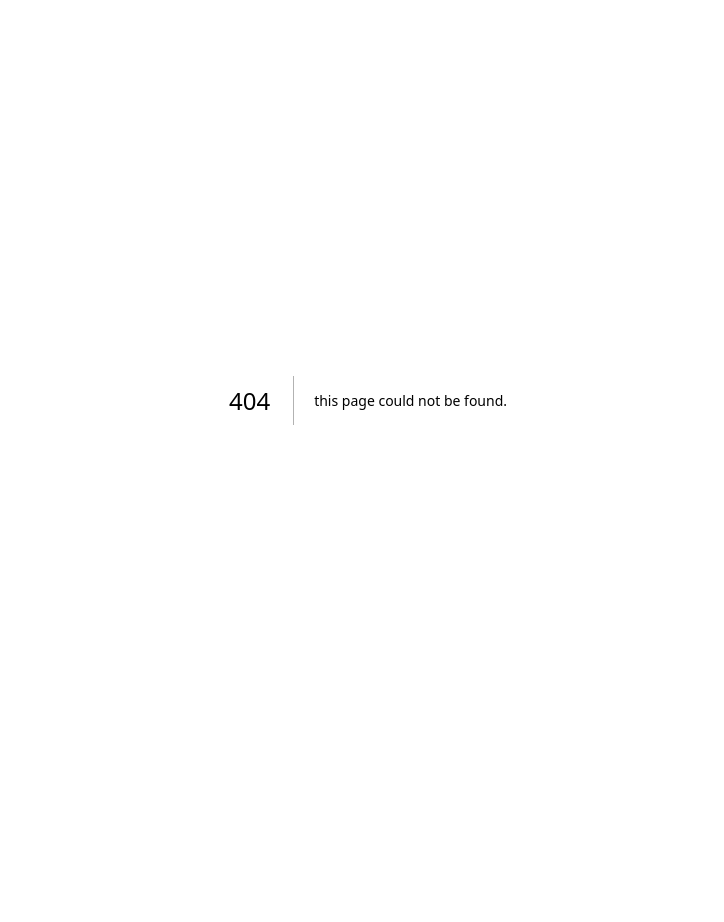
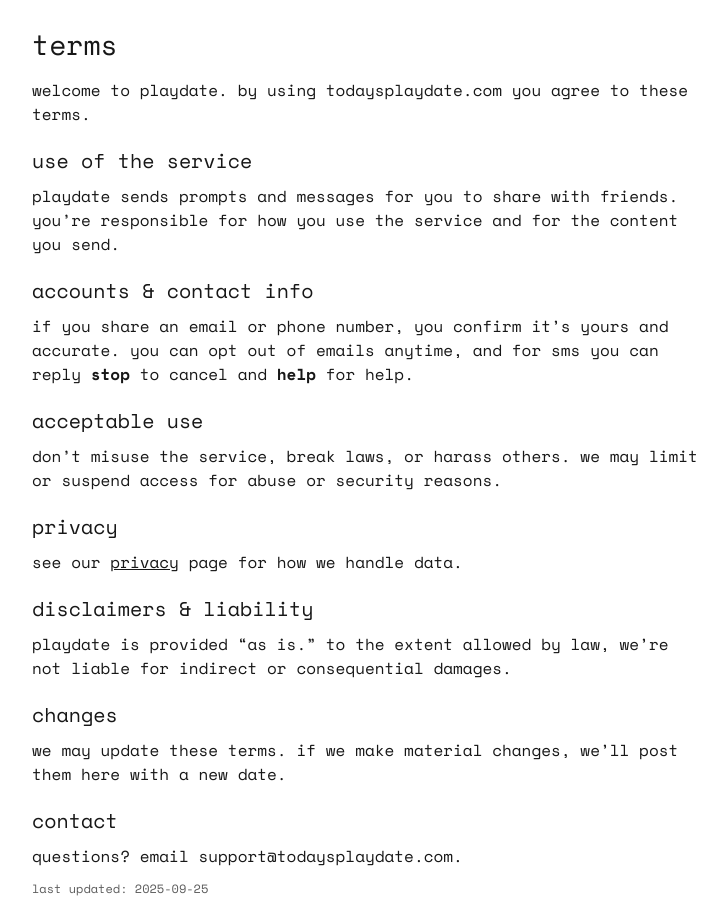
Before and after one commit to shaune-marx/nextjs-boilerplate, a Next.js app: page /terms in a window 1280 px wide. Before the commit this address had no page. Shown: the whole page, without its empty margins (272-996 px from the left). Before the commit the page ends 800 px from the top, so only its background shows below. Built offline with nearby package versions, Linux system fonts and the light colour scheme.

Commit message:
Create page.tsx

```diff
--- /dev/null
+++ b/app/terms/page.tsx
@@ -0,0 +1,50 @@
+export default function TermsPage() {
+  return (
+    <main style={{ maxWidth: 720, margin: "0 auto", padding: 24, textTransform: "lowercase" }}>
+      <h1 style={{ fontSize: 28, marginBottom: 12 }}>terms</h1>
+
+      <p style={{ marginBottom: 12 }}>
+        welcome to playdate. by using todaysplaydate.com you agree to these terms.
+      </p>
+
+      <h2 style={{ fontSize: 20, margin: "20px 0 8px" }}>use of the service</h2>
+      <p style={{ marginBottom: 12 }}>
+        playdate sends prompts and messages for you to share with friends. you’re responsible for how you use the service and for the content you send.
+      </p>
+
+      <h2 style={{ fontSize: 20, margin: "20px 0 8px" }}>accounts & contact info</h2>
+      <p style={{ marginBottom: 12 }}>
+        if you share an email or phone number, you confirm it’s yours and accurate. you can opt out of emails anytime, and for sms you can reply <strong>stop</strong> to cancel and <strong>help</strong> for help.
+      </p>
+
+      <h2 style={{ fontSize: 20, margin: "20px 0 8px" }}>acceptable use</h2>
+      <p style={{ marginBottom: 12 }}>
+        don’t misuse the service, break laws, or harass others. we may limit or suspend access for abuse or security reasons.
+      </p>
+
+      <h2 style={{ fontSize: 20, margin: "20px 0 8px" }}>privacy</h2>
+      <p style={{ marginBottom: 12 }}>
+        see our <a href="/privacy" style={{ textDecoration: "underline" }}>privacy</a> page for how we handle data.
+      </p>
+
+      <h2 style={{ fontSize: 20, margin: "20px 0 8px" }}>disclaimers & liability</h2>
+      <p style={{ marginBottom: 12 }}>
+        playdate is provided “as is.” to the extent allowed by law, we’re not liable for indirect or consequential damages.
+      </p>
+
+      <h2 style={{ fontSize: 20, margin: "20px 0 8px" }}>changes</h2>
+      <p style={{ marginBottom: 12 }}>
+        we may update these terms. if we make material changes, we’ll post them here with a new date.
+      </p>
+
+      <h2 style={{ fontSize: 20, margin: "20px 0 8px" }}>contact</h2>
+      <p style={{ marginBottom: 12 }}>
+        questions? email <a href="mailto:support@todaysplaydate.com">support@todaysplaydate.com</a>.
+      </p>
+
+      <p style={{ opacity: 0.7, fontSize: 12 }}>
+        last updated: {new Date().toISOString().slice(0, 10)}
+      </p>
+    </main>
+  );
+}
```
